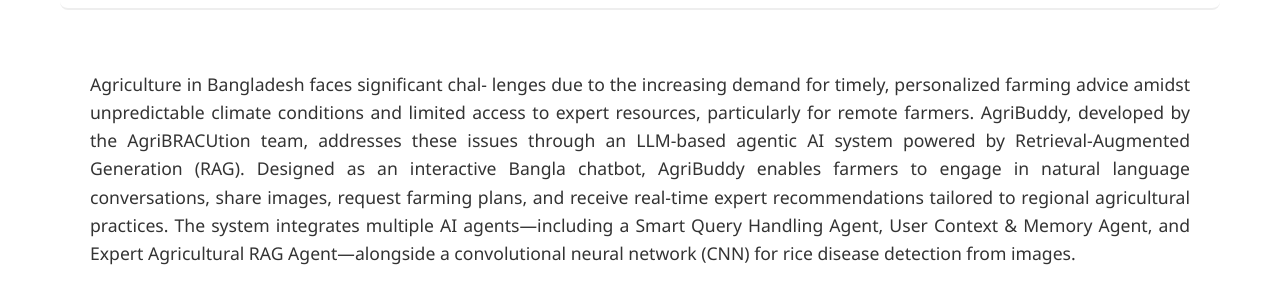
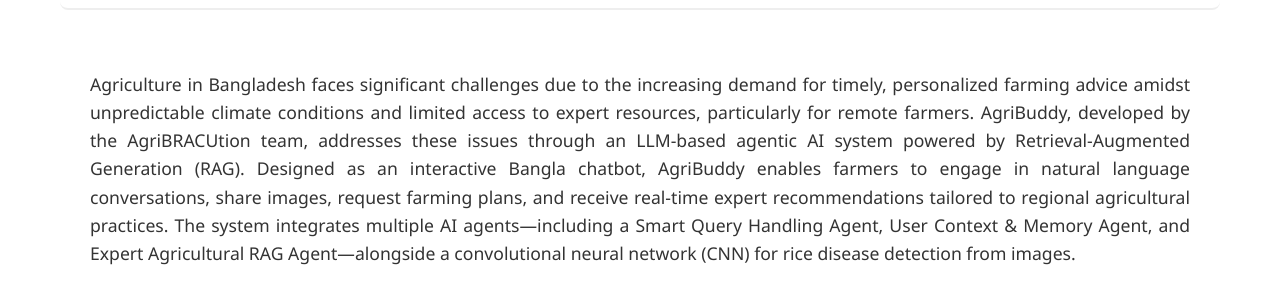
Before and after one commit to AgriBRACUtion/agribracution, a plain HTML site: page index.html in a window 1280 px wide. Shown: the part 136-417 px from the top of the page. Drawn offline with Linux system fonts and the light colour scheme.

Commit message:
Update index.html

```diff
--- a/index.html
+++ b/index.html
@@ -16,7 +16,7 @@
       <main>
         <section class="intro">
           <p>
-            Agriculture in Bangladesh faces significant chal- lenges due to the
+            Agriculture in Bangladesh faces significant challenges due to the
             increasing demand for timely, personalized farming advice amidst
             unpredictable climate conditions and limited access to expert
             resources, particularly for remote farmers. AgriBuddy, developed by
```
